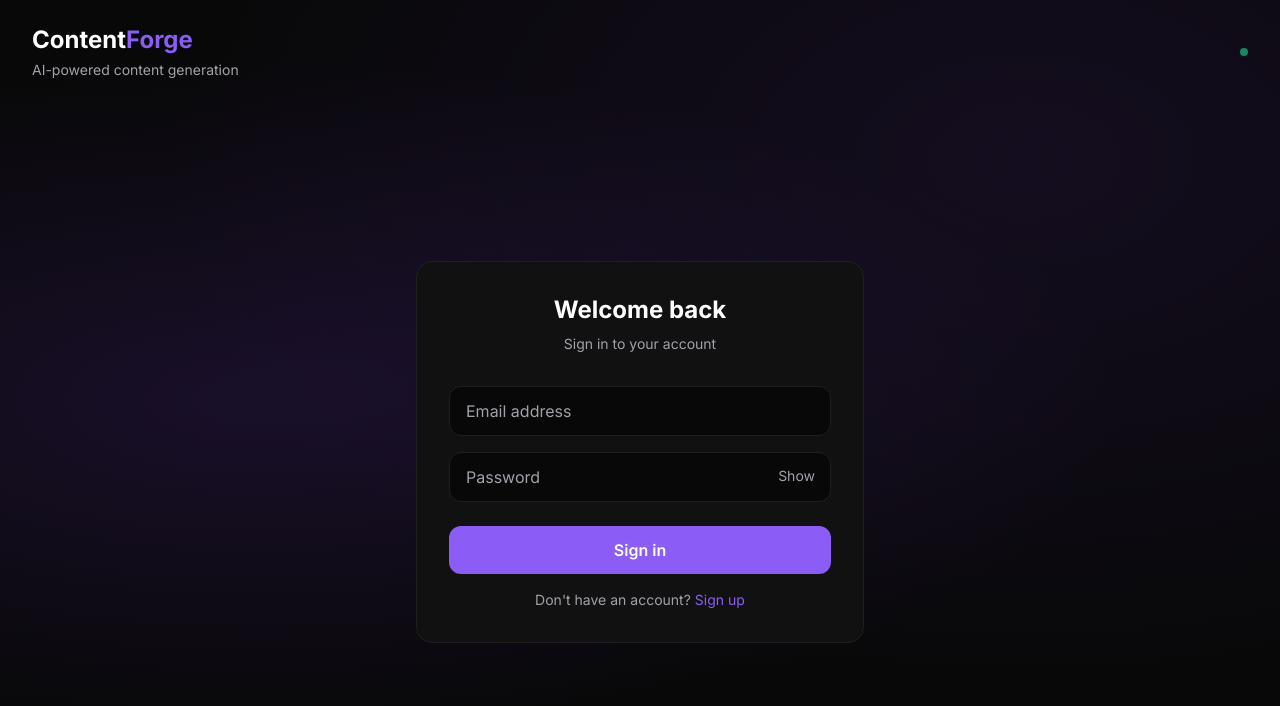
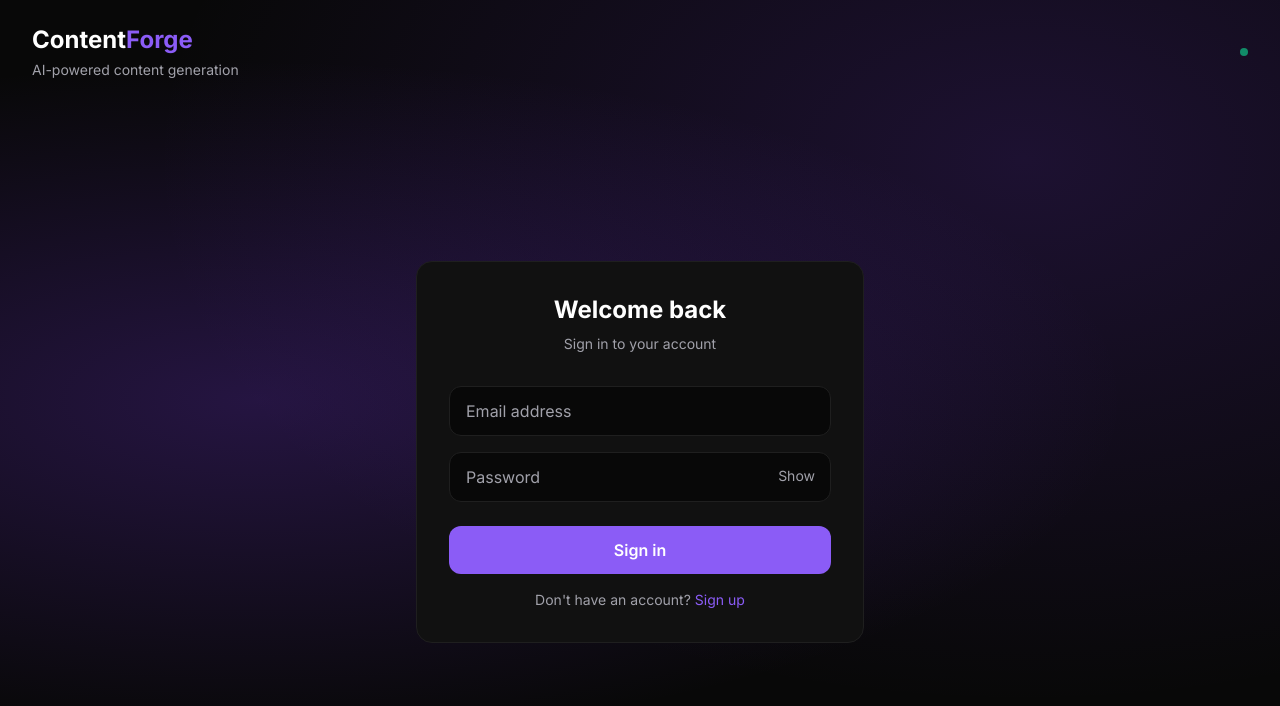
Before and after one commit to ricardoebrahim/ContentForge, a React (Vite) app in the folder client/: page / in a window 1280 px wide. Shown: the top 706 px of the page. Built offline with nearby package versions, Linux system fonts and the light colour scheme.

Commit message:
fix: stronger gradient

```diff
--- a/client/src/index.css
+++ b/client/src/index.css
@@ -15,8 +15,8 @@ body {
   color: #ffffff;
   font-family: 'Inter', sans-serif;
   min-height: 100vh;
-  background-image: radial-gradient(ellipse at 20% 50%, rgba(124, 58, 237, 0.15) 0%, transparent 60%),
-  radial-gradient(ellipse at 80% 20%, rgba(124, 58, 237, 0.10) 0%, transparent 60%);
+  background-image: radial-gradient(ellipse at 20% 50%, rgba(124, 58, 237, 0.25) 0%, transparent 60%),
+  radial-gradient(ellipse at 80% 20%, rgba(124, 58, 237, 0.18) 0%, transparent 60%);
 }
 
 ::-webkit-scrollbar {
```
